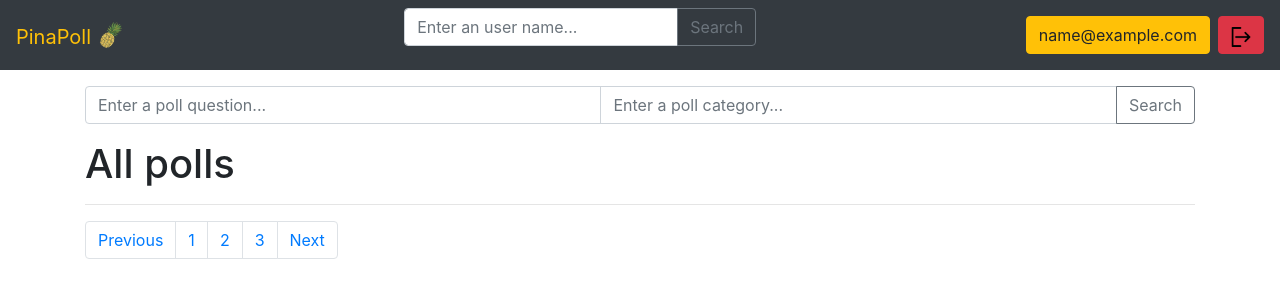
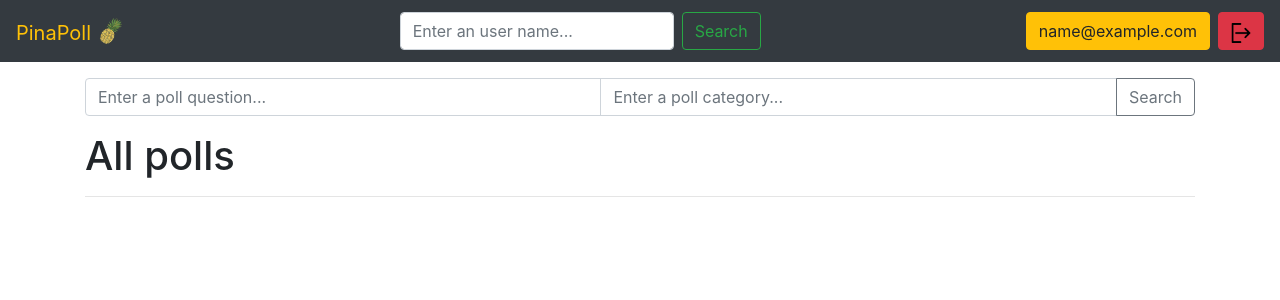
Before and after one commit to Etiouse/PinaPoll, a Spring Boot app: page /search_poll in a window 1280 px wide. Shown: the top 300 px of the page. Run offline with Spring Boot 4, Linux system fonts and the light colour scheme; a user stored in the database is signed in; tables that the repository leaves empty hold one stand-in row (values such as "Sample post"); some of the project's set-up classes (security, data sources, template engines, error pages and the like) are left out, and stand-ins take their place; some libraries are stand-ins or nearby versions.

Commit message:
merge and fix conflict

```diff
--- a/PinaPollSTS/src/main/java/com/pinapoll/controllers/HomeController.java
+++ b/PinaPollSTS/src/main/java/com/pinapoll/controllers/HomeController.java
@@ -2,16 +2,21 @@
 
 import java.util.ArrayList;
 import java.util.List;
+import java.util.stream.Collectors;
+import java.util.stream.IntStream;
 
 import javax.naming.directory.SearchControls;
 
 import org.aspectj.weaver.ast.And;
 import org.springframework.beans.factory.annotation.Autowired;
+import org.springframework.data.domain.Page;
+import org.springframework.data.domain.PageRequest;
 import org.springframework.stereotype.Controller;
 import org.springframework.ui.Model;
 import org.springframework.web.bind.annotation.GetMapping;
 import org.springframework.web.bind.annotation.PathVariable;
 import org.springframework.web.bind.annotation.PostMapping;
+import org.springframework.web.bind.annotation.PathVariable;
 import org.springframework.web.bind.annotation.RequestParam;
 import org.springframework.web.bind.annotation.ResponseBody;
 import org.springframework.web.servlet.ModelAndView;
@@ -31,13 +36,26 @@
 	@Autowired
 	private PollServiceImpl pollService;
 
-
-
     @GetMapping("/")
     public ModelAndView home() {
+    	return getPage(1);
+    }
 
+    @GetMapping("/{page}")
+    public ModelAndView homeWithPage(@PathVariable("page") int page) {
+    	return getPage(page);
+    }
+
+    private ModelAndView getPage(int page){
     	ModelAndView modelAndView = new ModelAndView();
-        List<Poll> polls = pollService.getAll();
+        Page<Poll> polls = pollService.getAll(PageRequest.of(page-1, 3));
+
+       	int totalPages = polls.getTotalPages();
+        if(totalPages > 0) {
+            List<Integer> pageNumbers = IntStream.rangeClosed(1, totalPages).boxed().collect(Collectors.toList());
+            modelAndView.addObject("page_numbers", pageNumbers);
+        }
+
         modelAndView.addObject("polls", polls);
         modelAndView.setViewName("index");
         return modelAndView;
--- a/PinaPollSTS/src/main/java/com/pinapoll/repositories/PollRepository.java
+++ b/PinaPollSTS/src/main/java/com/pinapoll/repositories/PollRepository.java
@@ -3,10 +3,10 @@
 import java.util.List;
 import java.util.Optional;
 
+import org.springframework.data.domain.Page;
 import org.springframework.data.domain.Pageable;
 import org.springframework.data.jpa.repository.JpaRepository;
-import org.springframework.data.jpa.repository.Query;
-import org.springframework.data.repository.query.Param;
+
 import org.springframework.stereotype.Repository;
 
 import com.pinapoll.models.Category;
@@ -20,7 +20,7 @@
 
 	List<Poll> findByUser(User user);
 
-	List<Poll> findAll();
+	Page<Poll> findAll(Pageable pageable);
 
 	List<Poll> findByIsPublic(boolean isPublic, Pageable pageable);
 
--- a/PinaPollSTS/src/main/java/com/pinapoll/services/PollService.java
+++ b/PinaPollSTS/src/main/java/com/pinapoll/services/PollService.java
@@ -1,6 +1,9 @@
 package com.pinapoll.services;
 
 import java.util.List;
+
+import org.springframework.data.domain.Page;
+import org.springframework.data.domain.Pageable;
 
 import com.pinapoll.models.Category;
 import com.pinapoll.models.Poll;
@@ -10,7 +13,7 @@
 
 	public Poll getPoll(int id);
 	public List<Poll> getPollWithUser(User user);
-	public List<Poll> getAll();
+	public Page<Poll> getAll(Pageable pageable);
 	public List<Poll> getPublicPoll();
 	public List<Poll> getPollsWithCategory(Category category);
 	public List<Poll> getPollsWithQuestion(String question);
--- a/PinaPollSTS/src/main/java/com/pinapoll/services/PollServiceImpl.java
+++ b/PinaPollSTS/src/main/java/com/pinapoll/services/PollServiceImpl.java
@@ -4,6 +4,8 @@
 
 import org.hibernate.validator.constraints.Length;
 import org.springframework.beans.factory.annotation.Autowired;
+import org.springframework.data.domain.Page;
+import org.springframework.data.domain.Pageable;
 import org.springframework.stereotype.Service;
 
 import com.pinapoll.models.Category;
@@ -57,8 +59,8 @@
 	}
 
 	@Override
-	public List<Poll> getAll() {
-		return pollRepository.findAll();
+	public Page<Poll> getAll(Pageable pageable) {
+		return pollRepository.findAll(pageable);
 	}
 
 	@Override
--- a/PinaPollSTS/src/main/resources/application.properties
+++ b/PinaPollSTS/src/main/resources/application.properties
@@ -9,7 +9,7 @@
 # = JPA / HIBERNATE
 # ===============================
 spring.jpa.show-sql = true
-spring.jpa.hibernate.ddl-auto = create
+spring.jpa.hibernate.ddl-auto = update
 spring.jpa.properties.hibernate.dialect = org.hibernate.dialect.MySQL5Dialect
 
 
--- a/PinaPollSTS/src/main/resources/templates/error.html
+++ b/PinaPollSTS/src/main/resources/templates/error.html
@@ -1,10 +1,8 @@
 <!DOCTYPE HTML>
 <html>
-	<head>
-		<title>PinaPoll</title>
-	</head>
+	<head th:replace="fragments/head :: head"></head>
 	<body>
-		<div th:insert="fragments/header :: header"></div>
+		<nav th:replace="fragments/header :: header"></nav>
 		<div>Error</div>
 	</body>
 </html>
--- /dev/null
+++ b/PinaPollSTS/src/main/resources/templates/fragments/head.html
@@ -0,0 +1,5 @@
+<head th:fragment="head">
+    <link rel="stylesheet" href="https://maxcdn.bootstrapcdn.com/bootstrap/4.3.1/css/bootstrap.min.css">
+    <script src="https://ajax.googleapis.com/ajax/libs/jquery/3.1.1/jquery.min.js"></script>
+    <script src="https://maxcdn.bootstrapcdn.com/bootstrap/3.3.7/js/bootstrap.min.js"></script>
+</head>
--- a/PinaPollSTS/src/main/resources/templates/fragments/header.html
+++ b/PinaPollSTS/src/main/resources/templates/fragments/header.html
@@ -1,45 +1,37 @@
-<!DOCTYPE html>
-<html xmlns:th="http://www.thymeleaf.org" xmlns:sec="http://www.thymeleaf.org" th:fragment="header">
-<head>
-    <link rel="stylesheet" href="https://maxcdn.bootstrapcdn.com/bootstrap/4.3.1/css/bootstrap.min.css">
-    <script src="https://ajax.googleapis.com/ajax/libs/jquery/3.1.1/jquery.min.js"></script>
-    <script src="https://maxcdn.bootstrapcdn.com/bootstrap/3.3.7/js/bootstrap.min.js"></script>
-</head>
-<body>
-    <div>
-        <!-- this is header -->
-        <nav class="navbar navbar-dark bg-dark">
-            <a class="navbar-brand p-0 mt-2" href="/">
-            	<span class="text-warning">PinaPoll</span>
-				<img th:src="@{/favicon.png}" width="30px" height="30px" class="img-fluid pb-nav-logo mb-2" alt="PinaPoll"/>
+<nav class="navbar navbar-dark bg-dark" th:fragment="header">
+	<a class="navbar-brand p-0 mt-2" href="/"> <span
+		class="text-warning">PinaPoll</span> <img th:src="@{/images/favicon.png}"
+		width="30px" height="30px" class="img-fluid pb-nav-logo mb-2"
+		alt="PinaPoll" />
 	</a>
 	<!-- Search Bar -->
-	        <form method="GET" action="/search_user">
-				<div class="input-group mb-3">
-					<input type="text" name="name" class="form-control" placeholder="Enter an user name..." aria-label="Recipient's username">
-					<div class="input-group-append">
-						<input type="submit" value="Search" class="btn btn-outline-secondary" />
-					</div>
-				</div>
+
+	<form class="form-inline" method="GET" action="/search_user">
+	    <input class="form-control mr-sm-2" type="text" name="name"placeholder="Enter an user name..." aria-label="Recipient's username">
+	    <input type="submit" value="Search" class="btn btn-outline-success my-2 my-sm-0" />
 	  </form>
 
 	<form class="form-inline">
 
 		<!-- If not connected -->
-                <a th:href="@{/registration}" class="m-2 my-sm-0 text-warning" sec:authorize="!isAuthenticated()">Sign up</a>
-                <a th:href="@{/login}" class="btn btn-warning" sec:authorize="!isAuthenticated()">Login</a>
+		<a th:href="@{/registration}" class="m-2 my-sm-0 text-warning"
+			sec:authorize="!isAuthenticated()">Sign up</a> <a
+			th:href="@{/login}" class="btn btn-warning"
+			sec:authorize="!isAuthenticated()">Login</a>
 
 		<!-- If connected -->
 		<!-- If not admin -->
-                    <a th:href="@{/user/} + ${#authentication.getPrincipal().getUsername()}" class="m-2 btn btn-warning my-sm-0" th:text="${#authentication.getPrincipal().getUsername()}" sec:authorize="isAuthenticated()"></a>
+		<a
+			th:href="@{/user/} + ${#authentication.getPrincipal().getUsername()}"
+			class="m-2 btn btn-warning my-sm-0"
+			th:text="${#authentication.getPrincipal().getUsername()}"
+			sec:authorize="isAuthenticated()"></a>
 		<!-- If admin -->
 		<!-- <button class="btn btn-warning m-2 my-sm-0" type="submit">Admin</button> -->
 
-                <a class="btn btn-danger my-2 my-sm-0" th:href="@{/logout}" sec:authorize="isAuthenticated()">
-                	<img th:src="@{/logout.png}" width="20px" height="20px" alt="Logout"/>
+		<a class="btn btn-danger my-2 my-sm-0" th:href="@{/logout}"
+			sec:authorize="isAuthenticated()"> <img th:src="@{/images/logout.png}"
+			width="20px" height="20px" alt="Logout" />
 		</a>
 	</form>
 </nav>
-    </div>
-</body>
-</html>
--- a/PinaPollSTS/src/main/resources/templates/index.html
+++ b/PinaPollSTS/src/main/resources/templates/index.html
@@ -1,10 +1,8 @@
 <!DOCTYPE HTML>
 <html>
-	<head>
-		<title>PinaPoll</title>
-	</head>
+	<head th:replace="fragments/head :: head"></head>
 	<body>
-		<div th:insert="fragments/header :: header"></div>
+		<nav th:replace="fragments/header :: header"></nav>
 
 		<div class="container pt-3">
 
@@ -42,12 +40,10 @@
 
 			<!-- Pagination -->
 			<nav>
-				<ul class="pagination">
-					<li class="page-item"><a class="page-link" href="#">Previous</a></li>
-					<li class="page-item"><a class="page-link" href="#">1</a></li>
-					<li class="page-item"><a class="page-link" href="#">2</a></li>
-					<li class="page-item"><a class="page-link" href="#">3</a></li>
-					<li class="page-item"><a class="page-link" href="#">Next</a></li>
+				<ul class="pagination" >
+					<li class="page-item" th:each="number: ${page_numbers}">
+						<a class="page-link" th:href="@{/} + ${number}" th:text="${number}"></a>
+					</li>
 				</ul>
 			</nav>
 		</div>
--- a/PinaPollSTS/src/main/resources/templates/poll.html
+++ b/PinaPollSTS/src/main/resources/templates/poll.html
@@ -1,10 +1,8 @@
 <!DOCTYPE HTML>
 <html>
-	<head>
-		<title>Poll</title>
-	</head>
+	<head th:replace="fragments/head :: head"></head>
 	<body>
-		<div th:insert="fragments/header :: header"></div>
+		<nav th:replace="fragments/header :: header"></nav>
 
 		<div class="container pt-3">
 			<h1 th:text="${poll.question}">Poll title</h1>
--- a/PinaPollSTS/src/main/resources/templates/profile.html
+++ b/PinaPollSTS/src/main/resources/templates/profile.html
@@ -1,10 +1,8 @@
 <!DOCTYPE HTML>
 <html>
-	<head>
-		<title th:text="${user.name}">Username</title>
-	</head>
+	<head th:replace="fragments/head :: head"></head>
 	<body>
-		<div th:insert="fragments/header :: header"></div>
+		<nav th:replace="fragments/header :: header"></nav>
 
 		<div class="container pt-3">
 
```
Also changed, not shown: PinaPollSTS/src/main/resources/templates/login.html (+2 -5 lines), PinaPollSTS/src/main/resources/templates/poll-creation.html (+3 -6 lines), PinaPollSTS/src/main/resources/templates/registration.html (+2 -5 lines), PinaPollSTS/src/main/resources/static/images/favicon.png (renamed from PinaPollSTS/src/main/resources/static/favicon.png), PinaPollSTS/src/main/resources/static/images/logout.png (renamed from PinaPollSTS/src/main/resources/static/logout.png). Lines whose indentation alone changed are shown as unchanged.
